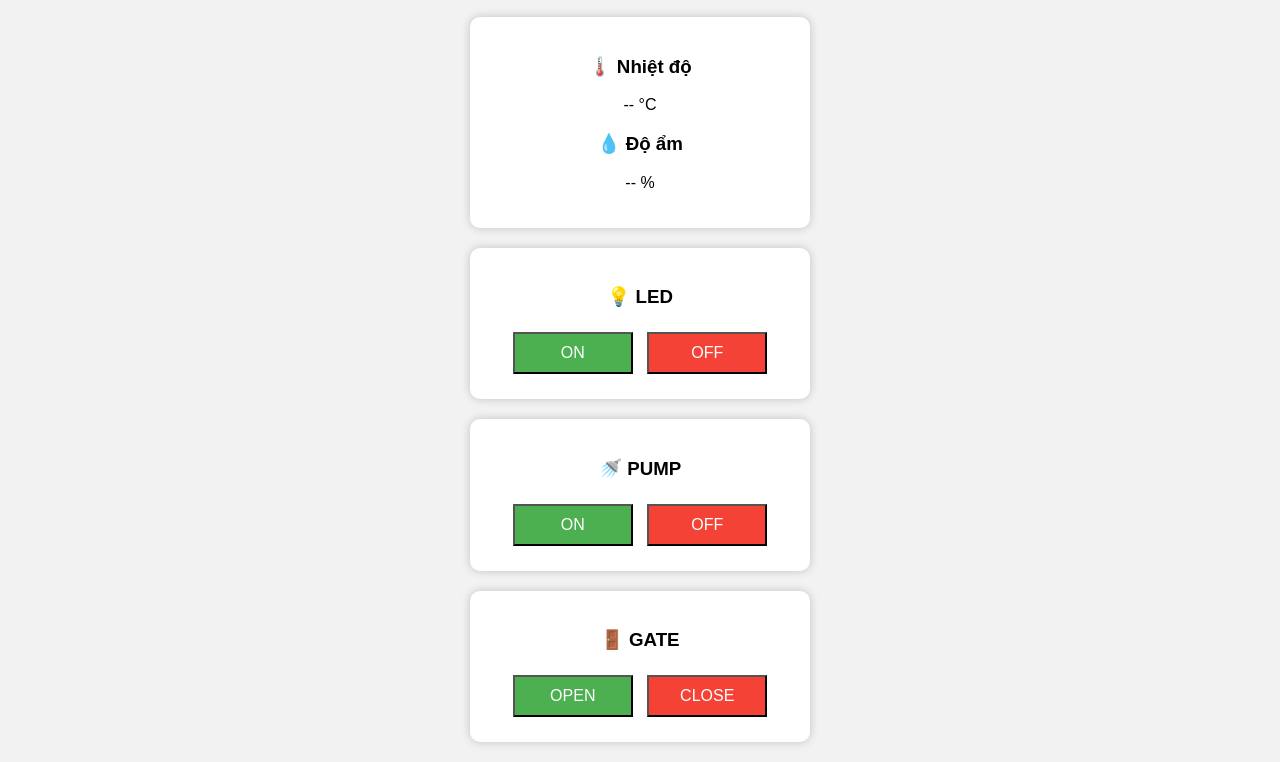
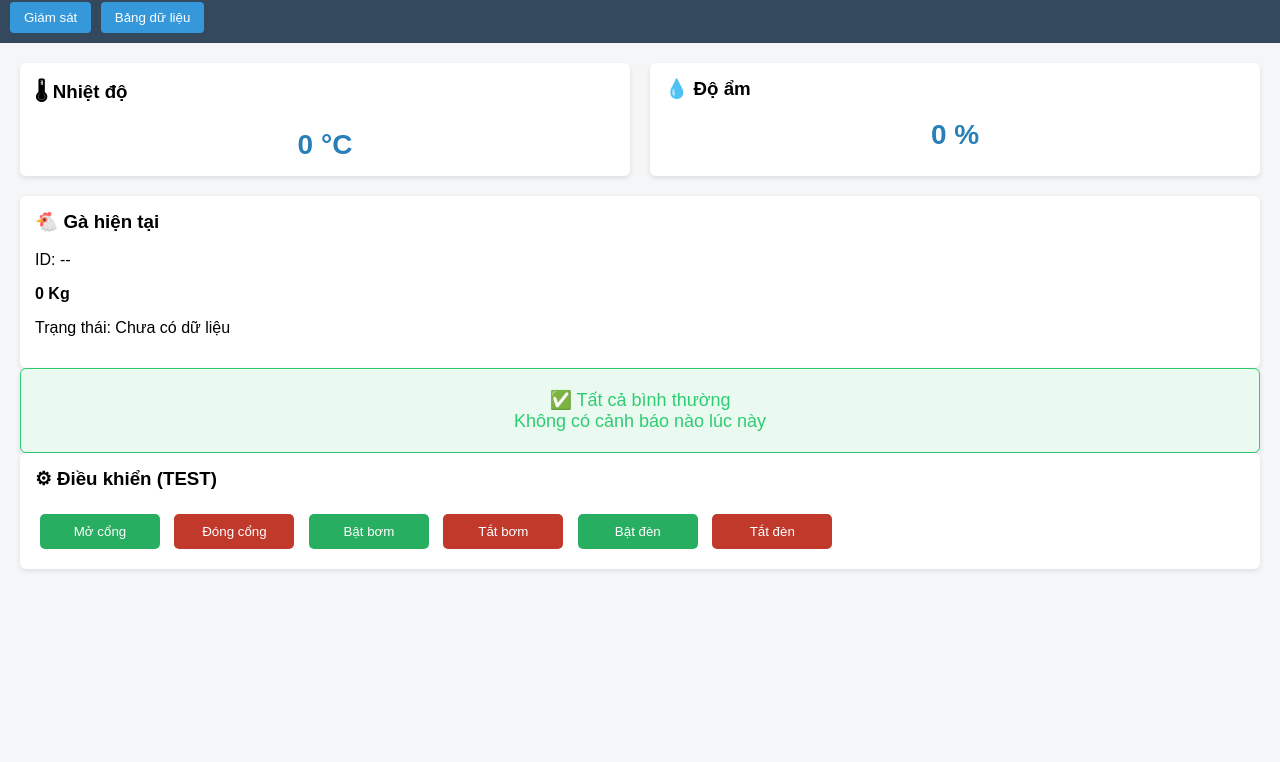
Before and after one commit to nguyenduchu/esp32-render-server, a website: page index.html in a window 1280 px wide. Shown: the part 64-826 px from the top of the page. After the commit the page ends 800 px from the top, so only its background shows below. Drawn offline with Linux system fonts and the light colour scheme; no server answers.

Commit message:
Update index.html

```diff
--- a/index.html
+++ b/index.html
@@ -2,64 +2,136 @@
 <html lang="vi">
 <head>
 <meta charset="UTF-8">
-  <title>ESP32 Control Panel</title>
+<title>ĐỒ ÁN CHĂN NUÔI GÀ THÔNG MINH</title>
 <style>
 body {
+    margin: 0;
     font-family: Arial, sans-serif;
-      background: #f2f2f2;
+    background: #f4f6f8;
+}
+header {
+    background: #2c3e50;
+    color: white;
+    padding: 15px;
     text-align: center;
+    font-size: 22px;
+    font-weight: bold;
+}
+nav {
+    background: #34495e;
+    padding: 10px;
+}
+nav button {
+    background: #3498db;
+    border: none;
+    color: white;
+    padding: 8px 14px;
+    margin-right: 5px;
+    cursor: pointer;
+    border-radius: 4px;
+}
+.container {
+    padding: 20px;
+}
+.row {
+    display: flex;
+    gap: 20px;
+    margin-bottom: 20px;
 }
 .card {
     background: white;
+    padding: 15px;
+    border-radius: 6px;
+    flex: 1;
+    box-shadow: 0 2px 5px rgba(0,0,0,0.1);
+}
+.card h3 {
+    margin-top: 0;
+}
+.big {
+    font-size: 28px;
+    color: #2980b9;
+    font-weight: bold;
+    text-align: center;
+}
+.status-ok {
+    background: #eafaf1;
+    border: 1px solid #2ecc71;
+    color: #2ecc71;
+    text-align: center;
     padding: 20px;
-      margin: 20px auto;
-      width: 300px;
-      border-radius: 10px;
-      box-shadow: 0 0 10px rgba(0,0,0,0.2);
+    font-size: 18px;
 }
-    button {
-      width: 120px;
+.controls button {
     padding: 10px;
     margin: 5px;
-      font-size: 16px;
+    width: 120px;
+    border: none;
+    border-radius: 5px;
+    color: white;
     cursor: pointer;
 }
-    .on { background: #4CAF50; color: white; }
-    .off { background: #f44336; color: white; }
+.on { background: #27ae60; }
+.off { background: #c0392b; }
 </style>
 </head>
+
 <body>
 
-  <h1>🌱 ESP32 WEB CONTROL</h1>
+<header>ĐỒ ÁN CHĂN NUÔI GÀ THÔNG MINH</header>
 
+<nav>
+    <button>Giám sát</button>
+    <button>Bảng dữ liệu</button>
+</nav>
+
+<div class="container">
+
+    <!-- MÔI TRƯỜNG -->
+    <div class="row">
         <div class="card">
-    <h3>🌡️ Nhiệt độ</h3>
-    <p id="temp">-- °C</p>
-
+            <h3>🌡 Nhiệt độ</h3>
+            <div class="big" id="temp">0 °C</div>
+        </div>
+        <div class="card">
             <h3>💧 Độ ẩm</h3>
-    <p id="humi">-- %</p>
+            <div class="big" id="humi">0 %</div>
+        </div>
     </div>
 
+    <!-- GÀ -->
     <div class="card">
-    <h3>💡 LED</h3>
-    <button class="on" onclick="control('led',1)">ON</button>
-    <button class="off" onclick="control('led',0)">OFF</button>
+        <h3>🐔 Gà hiện tại</h3>
+        <p>ID: --</p>
+        <p><b>0 Kg</b></p>
+        <p>Trạng thái: Chưa có dữ liệu</p>
     </div>
 
-  <div class="card">
-    <h3>🚿 PUMP</h3>
-    <button class="on" onclick="control('pump',1)">ON</button>
-    <button class="off" onclick="control('pump',0)">OFF</button>
+    <!-- CẢNH BÁO -->
+    <div class="card status-ok">
+        ✅ Tất cả bình thường<br>
+        Không có cảnh báo nào lúc này
     </div>
 
+    <!-- ĐIỀU KHIỂN TEST -->
     <div class="card">
-    <h3>🚪 GATE</h3>
-    <button class="on" onclick="control('gate',1)">OPEN</button>
-    <button class="off" onclick="control('gate',0)">CLOSE</button>
+        <h3>⚙ Điều khiển (TEST)</h3>
+        <div class="controls">
+            <button class="on" onclick="control('gate',1)">Mở cổng</button>
+            <button class="off" onclick="control('gate',0)">Đóng cổng</button>
+
+            <button class="on" onclick="control('pump',1)">Bật bơm</button>
+            <button class="off" onclick="control('pump',0)">Tắt bơm</button>
+
+            <button class="on" onclick="control('led',1)">Bật đèn</button>
+            <button class="off" onclick="control('led',0)">Tắt đèn</button>
+        </div>
+    </div>
+
 </div>
 
 <script>
-const SERVER = "";
+const SERVER = "https://esp32-render-server-p8o1.onrender.com";
 
 function loadData() {
     fetch(SERVER + "/data")
@@ -72,11 +144,7 @@ function loadData() {
 
 function control(device, value) {
     fetch(`${SERVER}/control?${device}=${value}`)
-    .then(res => res.json())
-    .then(data => {
-      console.log("Updated:", data);
-      loadData();
-    });
+        .then(() => loadData());
 }
 
 setInterval(loadData, 2000);
```
Lines whose indentation alone changed are shown as unchanged.
